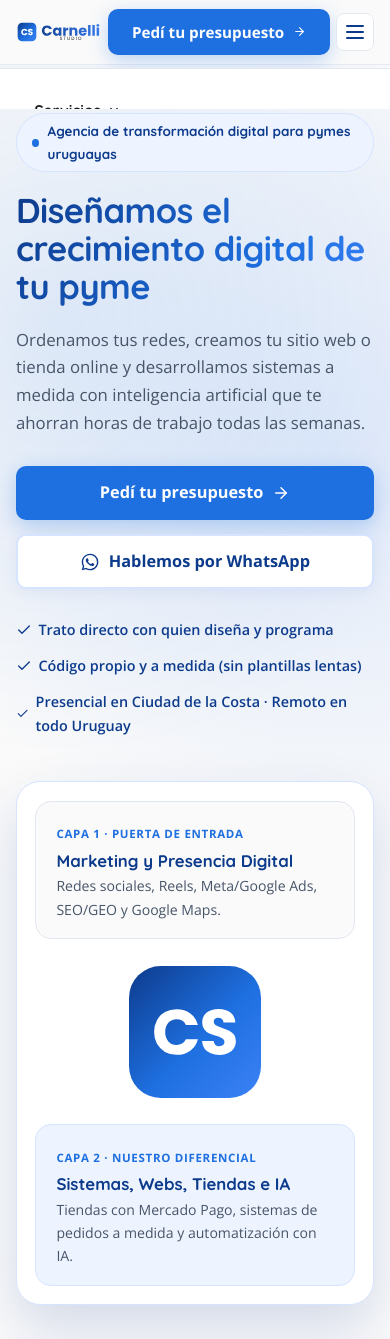
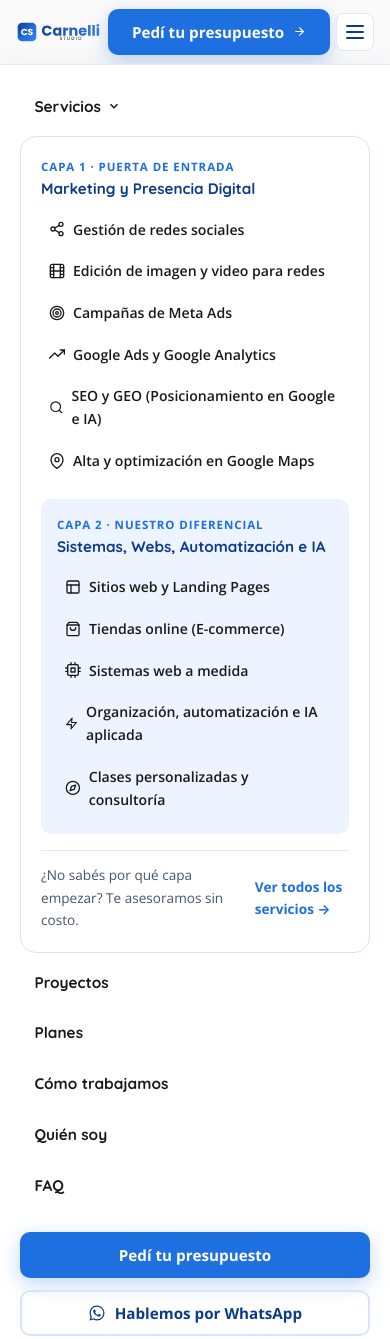
Before and after one commit to AlexG1223/Carnelli-Studio-Web, a PHP site: page / in a window 390 px wide, after a click that opens the changed part. Shown: the top 1339 px of the page. Run offline with PHP 8.4, Linux system fonts and the light colour scheme.

Commit message:
fix(menu): evitar que backdrop-filter del header recorte el menu mobile fixed

```diff
--- a/app/config/config.php
+++ b/app/config/config.php
@@ -79,6 +79,6 @@ if ($configuredUrl === '' || (!$isLocal && str_contains($configuredUrl, 'localho
 define('APP_ENV', $appEnv);
 define('BASE_URL', rtrim($configuredUrl, '/'));
 define('BASE_PATH', $scriptDir);
-define('ASSETS_VERSION', '2.6.0');
+define('ASSETS_VERSION', '2.7.0');
 define('DATA_PATH', APP_PATH . '/data');
 define('STORAGE_PATH', APP_PATH . '/storage');
--- a/assets/css/components.css
+++ b/assets/css/components.css
@@ -6,11 +6,17 @@
 .site-header {
     position: sticky;
     top: 0;
-    z-index: 100;
-    background: rgba(250, 250, 250, 0.90);
-    backdrop-filter: blur(14px);
-    -webkit-backdrop-filter: blur(14px);
+    z-index: 200;
+    background: rgba(250, 250, 250, 0.96);
     border-bottom: 1px solid rgba(13, 59, 140, 0.08);
+}
+
+@media (min-width: 1024px) {
+    .site-header {
+        background: rgba(250, 250, 250, 0.90);
+        backdrop-filter: blur(14px);
+        -webkit-backdrop-filter: blur(14px);
+    }
 }
 
 .site-header__inner {
@@ -70,21 +76,24 @@
     flex-direction: column;
     justify-content: space-between;
     position: fixed;
-    top: 68px;
+    top: 64px;
     left: 0;
     right: 0;
-    bottom: 0;
+    height: calc(100dvh - 64px);
     background: var(--blanco);
-    padding: 1.25rem;
+    padding: 1.25rem 1.25rem 5.5rem;
     overflow-y: auto;
-    z-index: 120;
+    -webkit-overflow-scrolling: touch;
+    z-index: 999;
     border-top: 1px solid var(--gris-claro);
+    box-shadow: 0 20px 40px rgba(13, 59, 140, 0.18);
 }
 
-@media (min-width: 768px) {
+@media (min-width: 768px) and (max-width: 1023px) {
     .site-nav.is-open {
         top: 76px;
-        padding: 1.5rem;
+        height: calc(100dvh - 76px);
+        padding: 1.5rem 2rem 3rem;
     }
 }
 
--- a/assets/js/main.js
+++ b/assets/js/main.js
@@ -26,9 +26,26 @@ function initMobileNav() {
     const nav    = document.getElementById('site-nav');
     if (!toggle || !nav) return;
 
+    const closeMenu = () => {
+        nav.classList.remove('is-open');
+        toggle.setAttribute('aria-expanded', 'false');
+        document.body.style.overflow = '';
+    };
+
     toggle.addEventListener('click', () => {
         const isOpen = nav.classList.toggle('is-open');
         toggle.setAttribute('aria-expanded', isOpen ? 'true' : 'false');
+        document.body.style.overflow = isOpen ? 'hidden' : '';
+    });
+
+    nav.querySelectorAll('a').forEach(link => {
+        link.addEventListener('click', closeMenu);
+    });
+
+    window.addEventListener('resize', () => {
+        if (window.innerWidth >= 1024) {
+            closeMenu();
+        }
     });
 }
 
```
